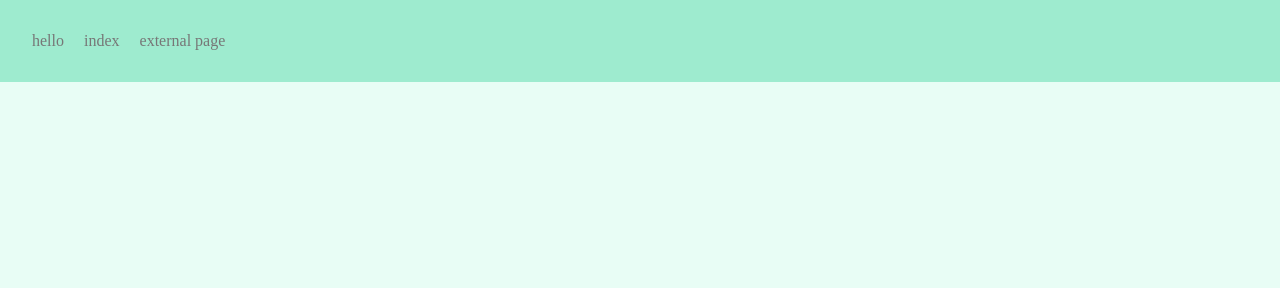
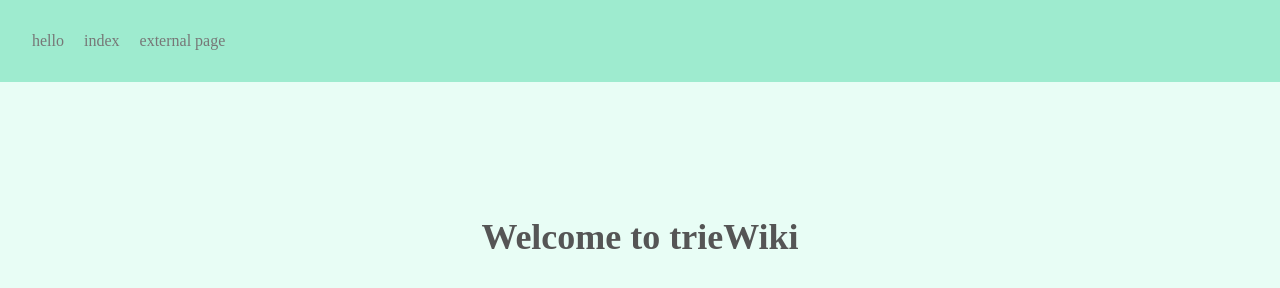
Before and after one commit to calopter/capstone, a website: page index.html in a window 1280 px wide. Drawn offline with Linux system fonts and the light colour scheme.

Commit message:
splash screen and welcome banner

```diff
--- a/index.html
+++ b/index.html
@@ -13,6 +13,9 @@
       <a class="link dim gray f6 f5-ns dib mr3"
         href="https://ddg.gg">external page</a>
     </nav>
+    <h1 class="f6 f2-ns lh-copy measure tc ma6 mid-gray">
+      Welcome to trieWiki
+    </h1>
   </body>
   <script src="src/index.js"></script>
 </html>
```
Also changed, not shown: manifest.webmanifest.
